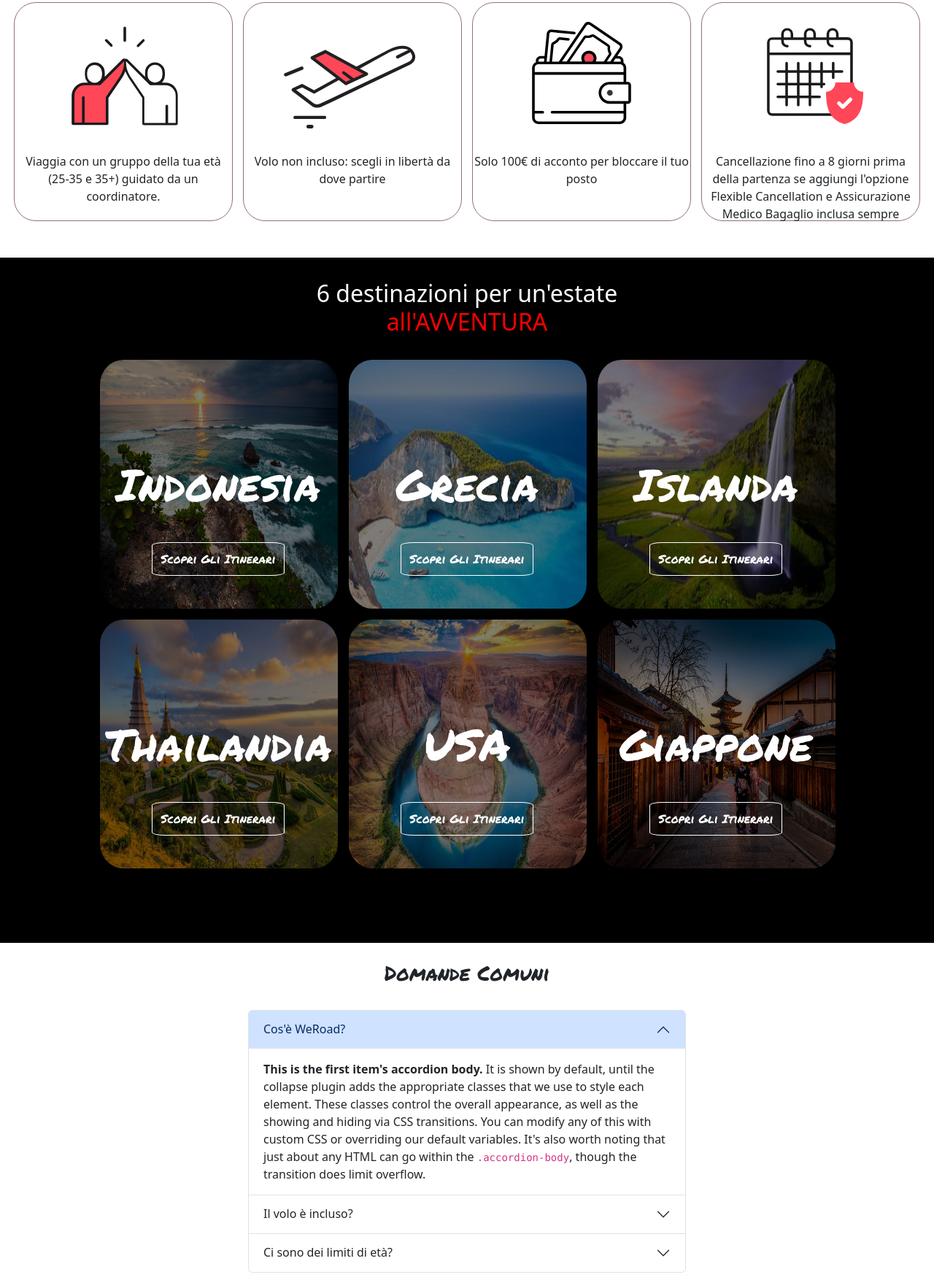
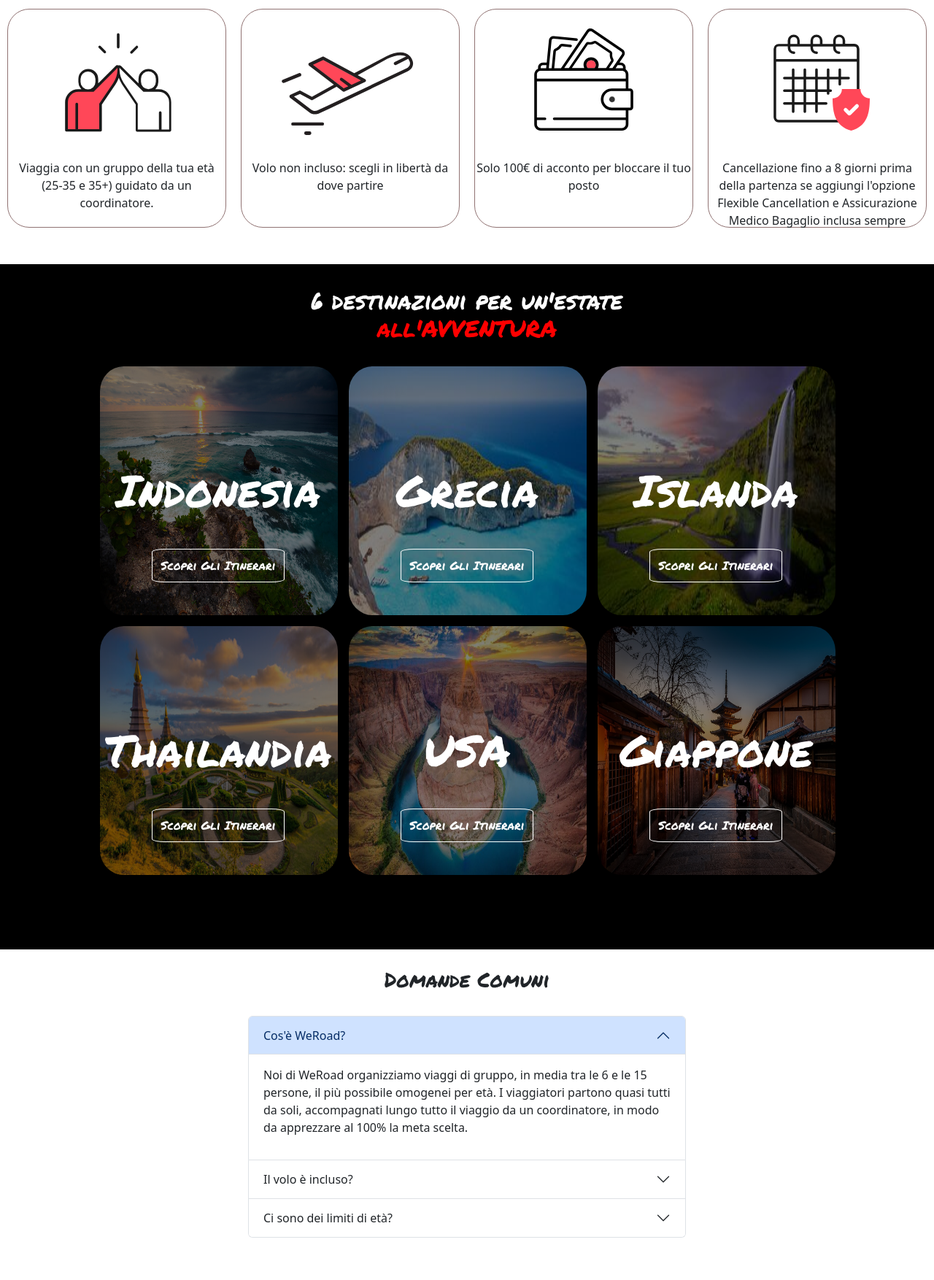
Before and after one commit to NicolaBoniello/test1, a plain HTML site: page index.html in a window 1280 px wide. Shown: the part 581-2335 px from the top of the page at 73% size. After the commit the page ends 2277 px from the top, so only its background shows below. Drawn offline with nearby package versions, Linux system fonts and the light colour scheme.

Commit message:
add overlay on top image-add respone at questions-
fix various style

```diff
--- a/index.html
+++ b/index.html
@@ -28,7 +28,11 @@
 
     <!-- container parte superiore -->
     <div class="container-fluid">
-      <img src="images/top.png" class="img-fluid" alt="..." />
+      <div class="image-wrapper">
+        <img src="images/top.png" class="img-fluid" alt="..." />
+        <div class="image-overlay"></div>
+      </div>
+
       <div class="text-title">
         <h1>
           WE<span class="text-red">ROAD:</span><br />
@@ -213,7 +217,7 @@
             </h2>
             <div id="collapseOne" class="accordion-collapse collapse show" data-bs-parent="#accordionExample">
               <div class="accordion-body">
-                <strong>This is the first item's accordion body.</strong> It is shown by default, until the collapse plugin adds the appropriate classes that we use to style each element. These classes control the overall appearance, as well as the showing and hiding via CSS transitions. You can modify any of this with custom CSS or overriding our default variables. It's also worth noting that just about any HTML can go within the <code>.accordion-body</code>, though the transition does limit overflow.
+                <p>Noi di WeRoad organizziamo viaggi di gruppo, in media tra le 6 e le 15 persone, il più possibile omogenei per età. I viaggiatori partono quasi tutti da soli, accompagnati lungo tutto il viaggio da un coordinatore, in modo da apprezzare al 100% la meta scelta.</p>
               </div>
             </div>
           </div>
@@ -225,7 +229,8 @@
             </h2>
             <div id="collapseTwo" class="accordion-collapse collapse" data-bs-parent="#accordionExample">
               <div class="accordion-body">
-                <strong>This is the second item's accordion body.</strong> It is hidden by default, until the collapse plugin adds the appropriate classes that we use to style each element. These classes control the overall appearance, as well as the showing and hiding via CSS transitions. You can modify any of this with custom CSS or overriding our default variables. It's also worth noting that just about any HTML can go within the <code>.accordion-body</code>, though the transition does limit overflow.
+                <p>I voli A/R dall'Italia non sono compresi in nessuno dei nostri viaggi. In questo modo potrai scegliere compagnia, aeroporto di partenza ed eventuali scali in completa autonomia.
+                  Ci sono viaggiatori che arrivano qualche giorno prima o tornano un po' dopo la fine del viaggio proprio grazie a questa flessibilità, e c'è anche chi decide di proseguire il viaggio in autonomia! Il bello di non avere i voli inclusi è proprio questo! 😉</p>
               </div>
             </div>
           </div>
@@ -237,7 +242,8 @@
             </h2>
             <div id="collapseThree" class="accordion-collapse collapse" data-bs-parent="#accordionExample">
               <div class="accordion-body">
-                <strong>This is the third item's accordion body.</strong> It is hidden by default, until the collapse plugin adds the appropriate classes that we use to style each element. These classes control the overall appearance, as well as the showing and hiding via CSS transitions. You can modify any of this with custom CSS or overriding our default variables. It's also worth noting that just about any HTML can go within the <code>.accordion-body</code>, though the transition does limit overflow.
+                <p>Ci rivolgiamo a viaggiatori fra i 21 e i 49 anni. Abbiamo viaggi dedicati a due fasce d'età, 25-35 e 35+.
+                  Sappiamo quello che stai pensando adesso: e se io non rientro in queste fasce? Dai un'occhiata alla pagina Fasce d'età per capire meglio quale viaggio fa per te.</p>
               </div>
             </div>
           </div>
--- a/style.css
+++ b/style.css
@@ -1,6 +1,7 @@
 
 .container-fluid {
     position: relative; /* Per consentire il posizionamento assoluto all'interno */
+    padding: 0px;
 }
 
 .text-title {
@@ -16,6 +17,10 @@
 
 .text-red{
     color: red;
+}
+
+.text h1{
+    font-family: "Permanent Marker", cursive ;
 }
 
 h1, p{
@@ -72,7 +77,9 @@ h1, p{
 }
 
 #h2-title-mete{
-    color: white
+    color: white;
+    font-family: "Permanent Marker", cursive;
+
 }
 
 .text-title-mete{
@@ -168,6 +175,7 @@ div.text-title-question{
     justify-content: center !important;
     margin-top: 25px;
     margin-bottom: 25px;
+
 }
 
 div.text-title-question h3{
@@ -178,11 +186,27 @@ div.text-title-question h3{
     display: flex;
     justify-content: center;
     margin: 10px auto;
+
+
 }
+
+.common-questions{
+
+    height: 300px;
+}
+
+
 
 #accordionExample{
     width: 600px;
 }
+
+.accordion-body p{
+    text-align: left;
+}
+
+
+
 
 
 
```
